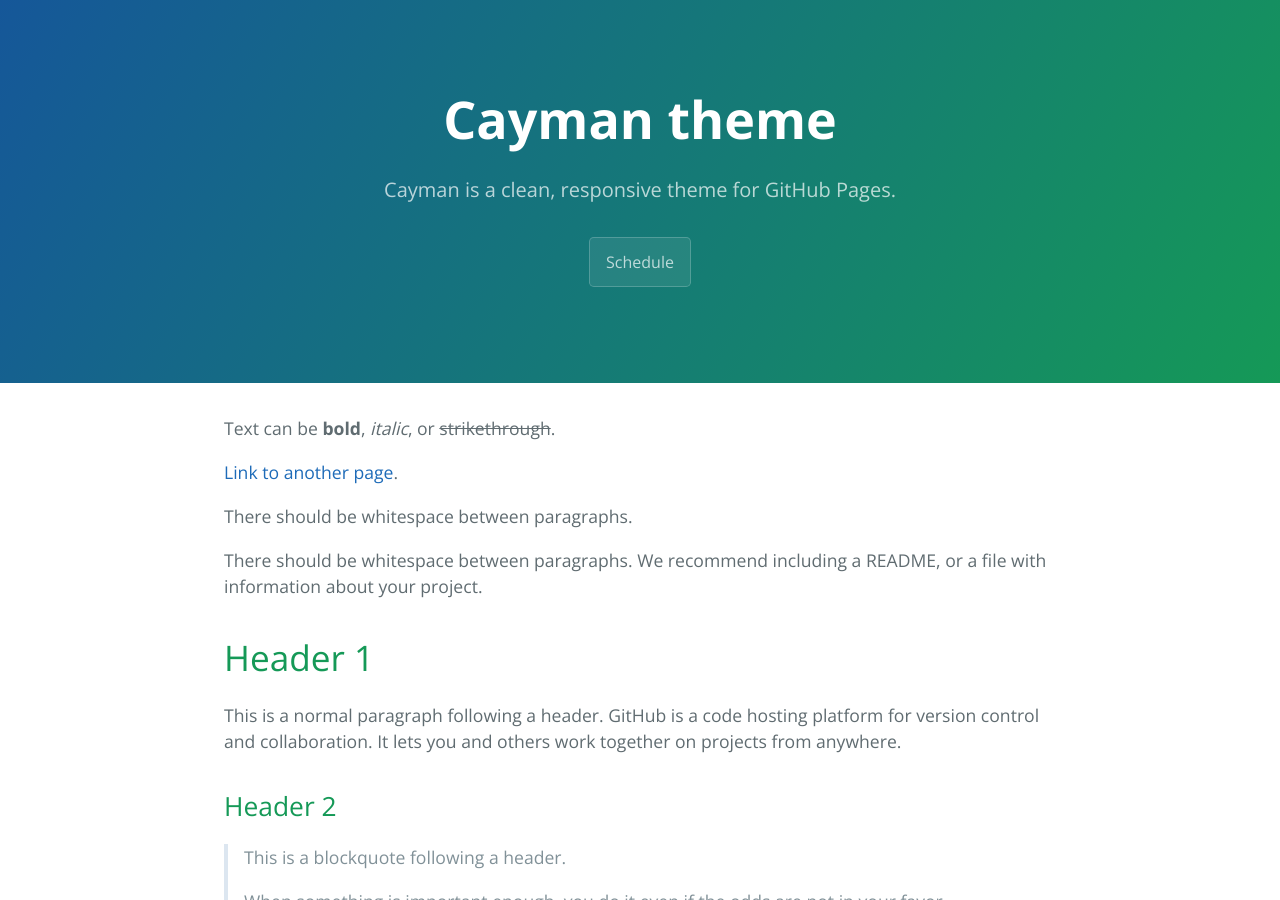
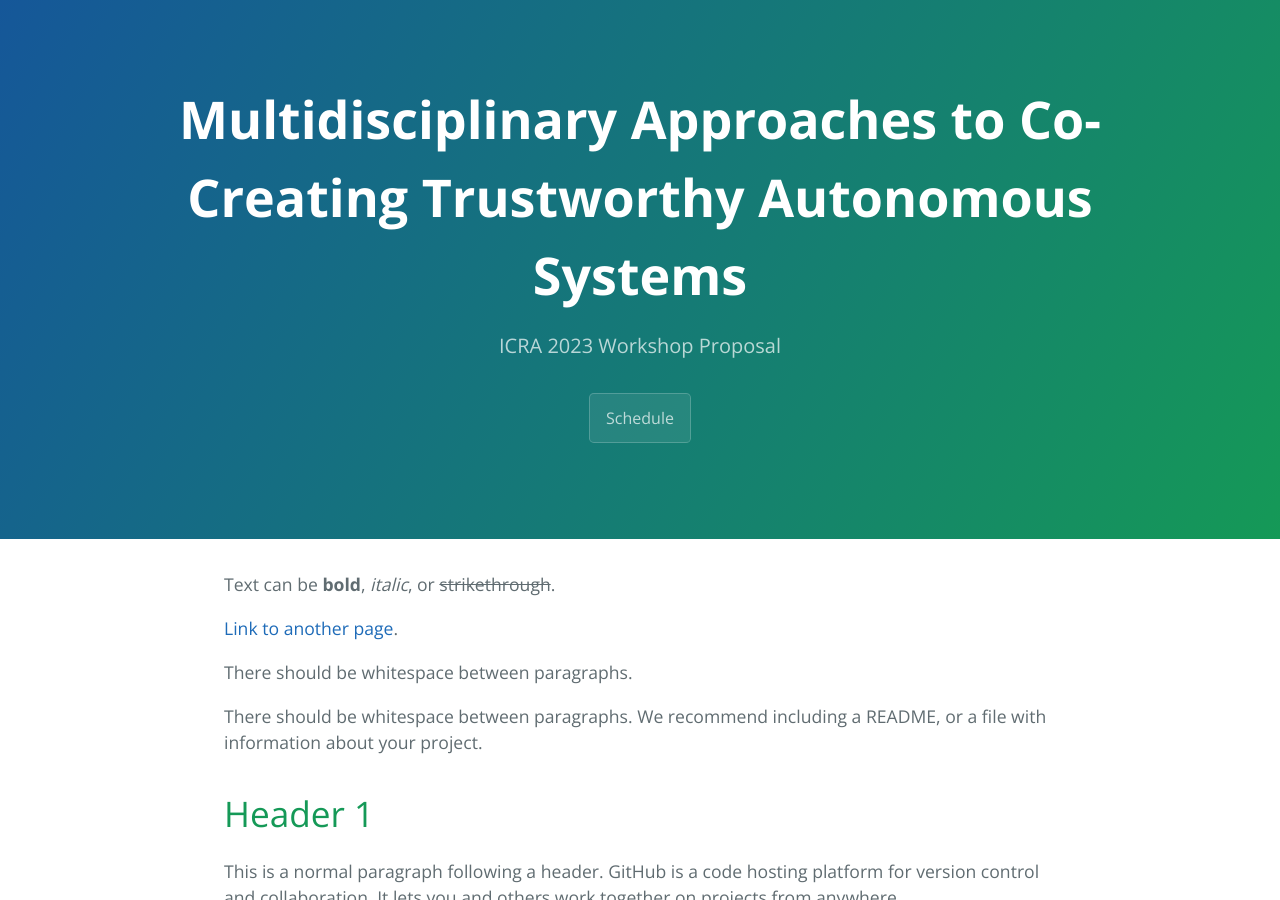
Before and after one commit to mactasworkshop/2022, a Jekyll site: the page built from index.md, in a window 1280 px wide and 900 px high. Built offline with Jekyll 4.4.1, drawn with Linux system fonts in a browser that asks for light colours.

Commit message:
Update _config.yml

```diff
--- a/_config.yml
+++ b/_config.yml
@@ -1,5 +1,5 @@
-title: Cayman theme
-description: Cayman is a clean, responsive theme for GitHub Pages.
+title: Multidisciplinary Approaches to Co-Creating Trustworthy Autonomous Systems
+description: ICRA 2023 Workshop Proposal
 show_downloads: true
 google_analytics:
 theme: jekyll-theme-cayman
```
